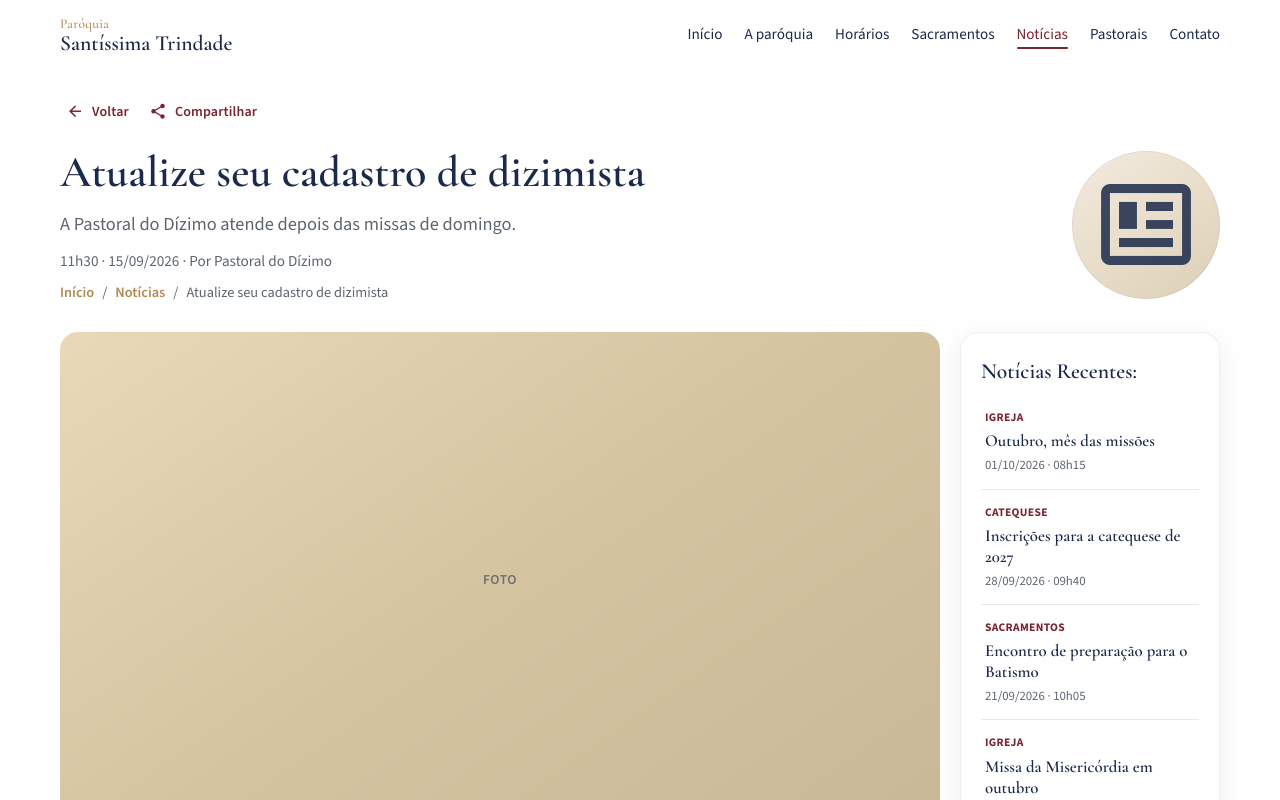
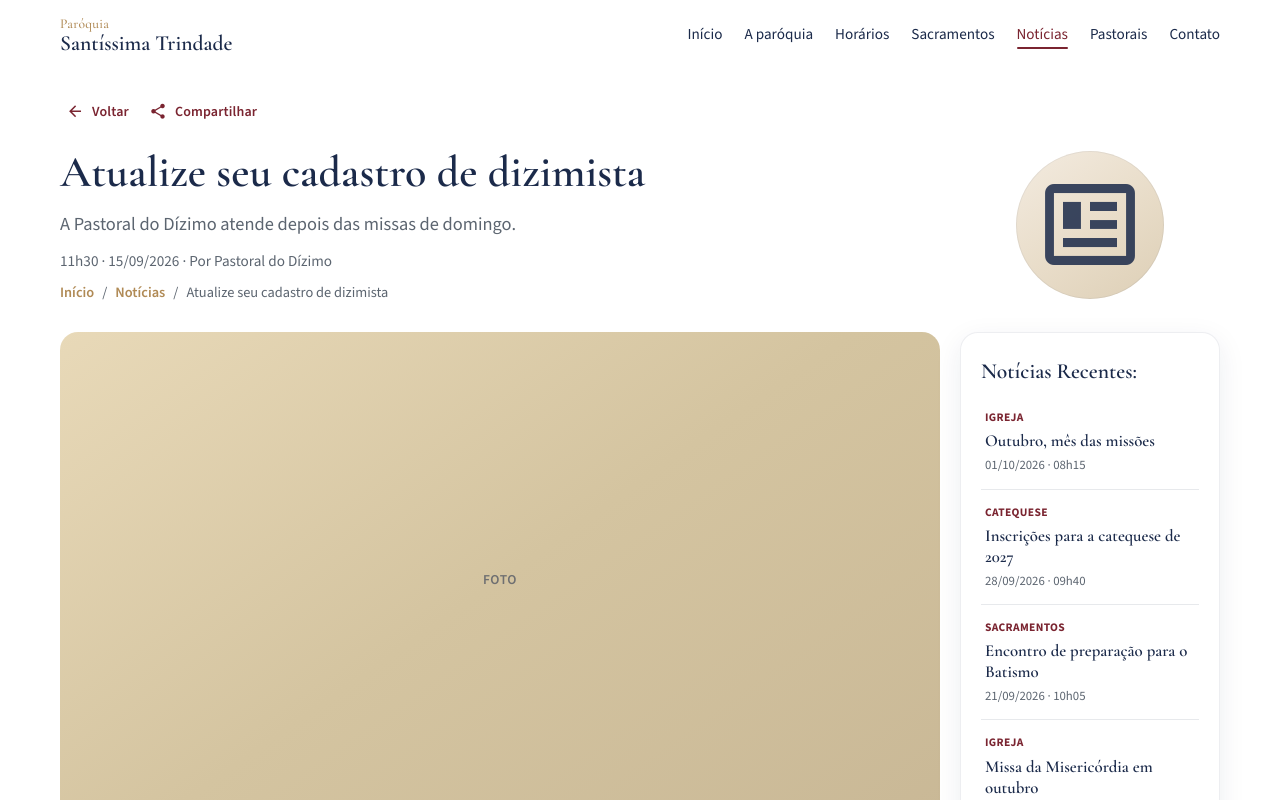
Before and after one commit to EmanuelSilva73/site-santissimatrindade, a Vue app: page /noticias/atualize-seu-cadastro-de-dizimista in a window 1280 px wide. Shown: the top 800 px of the page. Built offline with nearby package versions, Linux system fonts and the light colour scheme.

Commit message:
Centraliza icone acima do card de noticias recentes.

```diff
--- a/src/views/NewsArticleView.vue
+++ b/src/views/NewsArticleView.vue
@@ -81,6 +81,7 @@ async function shareArticle() {
             </nav>
           </div>
 
+          <div class="header-hero-wrap">
             <div
               class="header-hero"
               role="img"
@@ -92,6 +93,7 @@ async function shareArticle() {
                 class="header-hero__icon"
                 aria-hidden="true"
               />
+            </div>
           </div>
         </header>
 
@@ -199,10 +201,17 @@ async function shareArticle() {
 
 .article-header {
   display: grid;
-  grid-template-columns: minmax(0, 1fr) auto;
-  gap: 24px 28px;
+  grid-template-columns: minmax(0, 1fr) 260px;
+  gap: 24px 20px;
   align-items: center;
   margin-bottom: 28px;
+}
+
+.header-hero-wrap {
+  display: flex;
+  justify-content: center;
+  align-items: center;
+  width: 100%;
 }
 
 .article-header__copy {
```
Lines whose indentation alone changed are shown as unchanged.
